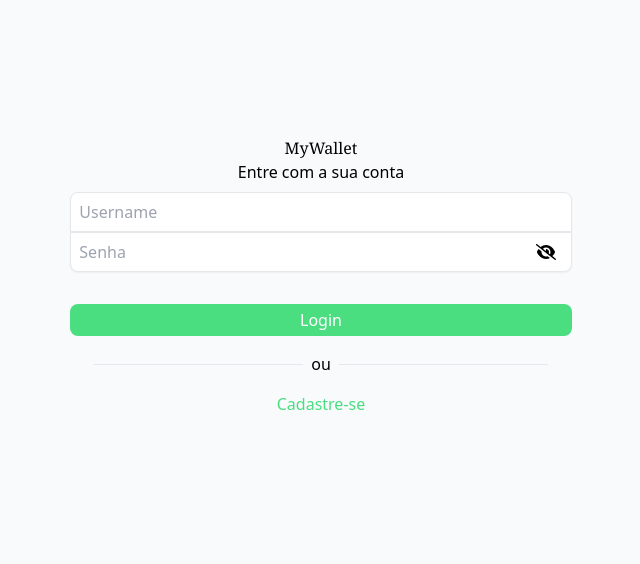
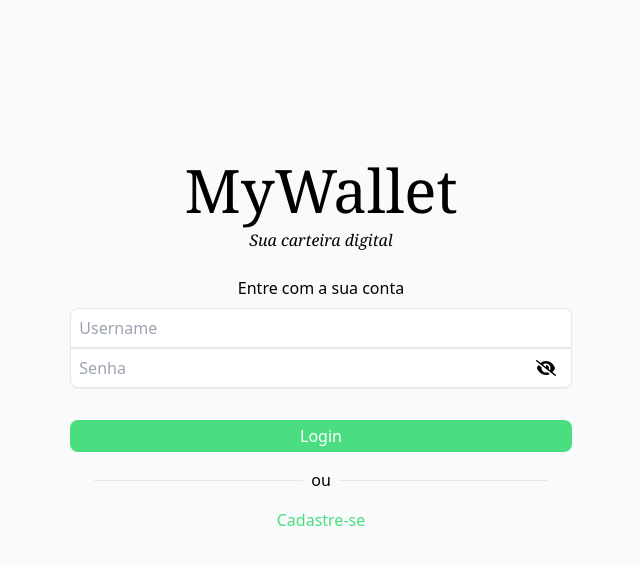
Before and after one commit to igorbeduin/digital-wallet, a React (Create React App) app: page /login in a window 1280 px wide. Shown: the top 564 px of the page, without its empty margins (319-959 px from the left). Built offline with nearby package versions, Linux system fonts and the light colour scheme.

Commit message:
refact: adds Logo subtitle and improves classname

```diff
--- a/src/components/Logo/Logo.tsx
+++ b/src/components/Logo/Logo.tsx
@@ -2,15 +2,16 @@ import React from "react";
 
 export function Logo({size = "medium"}: {size?: string}) {
 
-  const logoSizeToFontSizeAndSpace: {[key: string]: string} = {
-    big: "6",
-    medium: "4",
-    small: "2",
+  const logoSizeToFontSize: {[key: string]: string} = {
+    big: "text-6xl",
+    medium: "text-4xl",
+    small: "text-2xl",
   };
 
   return (
-    <div className="w-fit h-fit">
-      <p className={`text-${logoSizeToFontSizeAndSpace[size]}xl font-serif my-${logoSizeToFontSizeAndSpace[size]}`}>MyWallet</p>
+    <div className="w-fit h-fit flex flex-col justify-center items-center my-6">
+      <p className={`mb-2 font-serif ${logoSizeToFontSize[size]}`}>MyWallet</p>
+      <p className="text-md font-serif italic">Sua carteira digital</p>
     </div>
   );
 }
```
